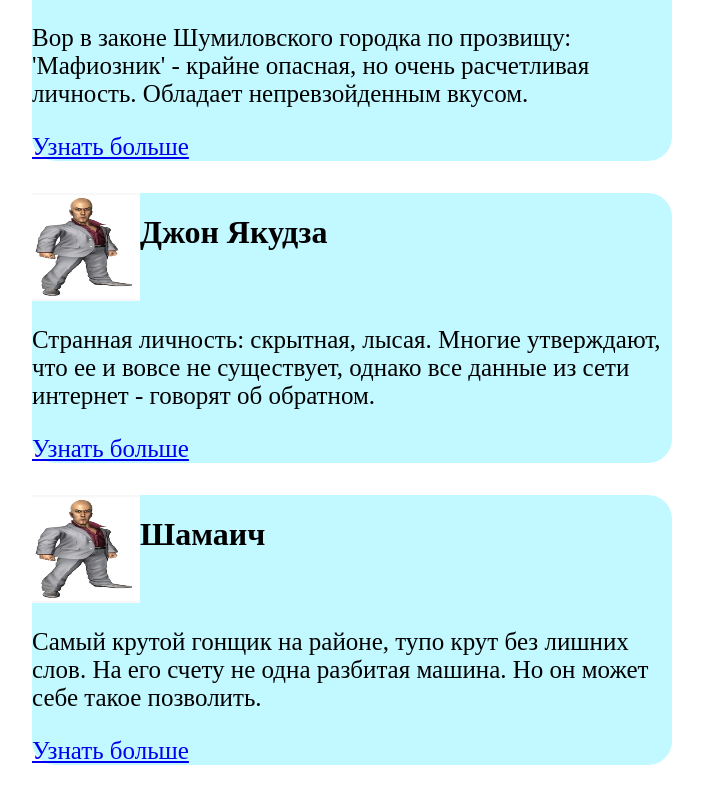
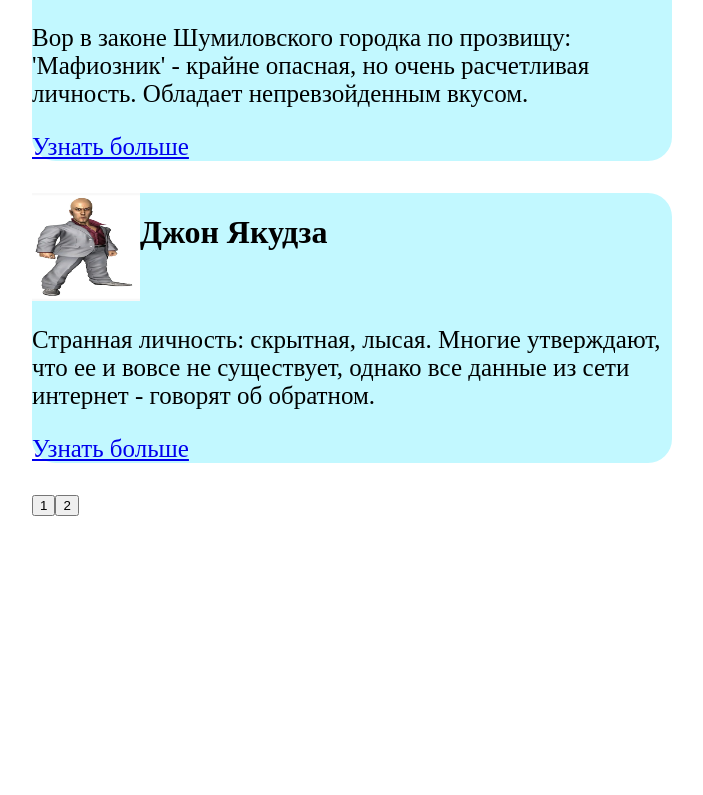
Before and after one commit to AquiTora/hall-of-mem, a Next.js app: page / in a window 1280 px wide. Shown: the part 711-1506 px from the top of the page, without its empty margins (288-991 px from the left). After the commit the page ends 1235 px from the top, so only its background shows below. Built offline with nearby package versions, Linux system fonts and the light colour scheme.

Commit message:
simple pagination complete

```diff
--- a/Service/PageServiсe.jsx
+++ b/Service/PageServiсe.jsx
@@ -32,8 +32,8 @@ let personAPI = {
             key: 5,
             id: "Lonk",
             title: "Лонк",
-            content: "Неизвестный брат близнец небезызвестного Линка. Очень на него похож, однако только внешне. Внутренне не отличается особым умом и сообразительностью.",
-            photos: ["/jpg/test1.jpg", "/jpg/test2.jpg", "/jpg/test3.jpeg"]
+            content: "Неизвестный брат близнец небезызвестного Линка. Очень на него похож, однако только внешне. Внутренне не отличается особым умом и сообразительностью. Родом из Пенсильвании",
+            photos: ["/png/lonk.png", "/jpg/test2.jpg", "/jpg/test3.jpeg"]
         },
         {
             key: 6,
--- a/components/Cards/Cards.jsx
+++ b/components/Cards/Cards.jsx
@@ -1,35 +1,68 @@
 import styles from "./Cards.module.scss";
 import Image from "next/image";
 import Link from "next/link";
+import { useState, useEffect } from "react";
+import Pagination from '../Pagination/Pagination';
 
-const Cards = ({ cards }) => {
+const CardsOnPage = ({ index, pageSize, cards }) => {
+    let pageCards = [];
+    console.log('chota')
+
+    for (let i = 0; i < pageSize; i++) {
+        pageCards.push(cards[i + index])
+    }
+
     return (
-        <div className={styles.cards}>
-            {cards.map((item) => {
+        <>
+            {pageCards.map((card) => {
                 return (
                     <div className={styles.card}>
                         <div className={styles.card__title}>
                             <Image
-                                src={item.photos[0]}
+                                src={card.photos[0]}
                                 height={108}
                                 width={108}
                                 alt='photo'
                             />
-                            <h1>{item.title}</h1>
+                            <h1>{card.title}</h1>
                         </div>
 
                         <div className={styles.card__content}>
-                            <p>{item.content}</p>
+                            <p>{card.content}</p>
                             <Link
-                                href={`/card/${item.id}`}
+                                href={`/card/${card.id}`}
                             >
                                 Узнать больше
                             </Link>
                         </div>
-
                     </div>
                 )
             })}
+        </>
+    )
+}
+
+const Cards = ({ cards }) => {
+    // Указывает на то, сколько карточек будет на одной странице
+    const pageSize = 3;
+    const [currentPage, setCurrentPage] = useState(1);
+    const [pageIndex, setPageIndex] = useState(0);
+
+    return (
+        <div className={styles.cards}>
+            <CardsOnPage
+                index={pageIndex}
+                pageSize={pageSize}
+                cards={cards}
+            />
+            <Pagination
+                pageSize={pageSize}
+                currentPage={currentPage}
+                setCurrentPage={setCurrentPage}
+                pageIndex={pageIndex}
+                setPageIndex={setPageIndex}
+                cardsSize={cards.length}
+            />
         </div>
     )
 }
--- /dev/null
+++ b/components/Pagination/Pagination.jsx
@@ -0,0 +1,53 @@
+import styles from './Pagination.module.scss';
+
+const Pagination = ({ pageSize, currentPage, setCurrentPage, pageIndex, setPageIndex, cardsSize }) => {
+    let pageNumb = Math.ceil(cardsSize / pageSize);
+
+    function handleChangePageUp(currentPage, pageIndex) {
+        setCurrentPage(currentPage + 1);
+        setPageIndex(pageIndex + 3);
+    }
+
+    function handleChangePageDown(currentPage, pageIndex) {
+        setCurrentPage(currentPage - 1);
+        setPageIndex(pageIndex - 3);
+    }
+
+    if (currentPage === 1) {
+        return (
+            <div>
+                <button>{currentPage}</button>
+                <button
+                    onClick={() => {
+                        handleChangePageUp(currentPage, pageIndex)
+                    }}
+                >
+                    {currentPage + 1}
+                </button>
+            </div>
+        )
+    } else if (currentPage === pageNumb) {
+        return (
+            <div>
+                <button
+                    onClick={() => {
+                        handleChangePageDown(currentPage, pageIndex)
+                    }}
+                >
+                    {currentPage - 1}
+                </button>
+                <button>{currentPage}</button>
+            </div>
+        )
+    } else {
+        return (
+            <div>
+                <button>{currentPage - 1}</button>
+                <button>{currentPage}</button>
+                <button>{currentPage + 1}</button>
+            </div>
+        )
+    }
+};
+
+export default Pagination;
--- a/pages/card/[id].jsx
+++ b/pages/card/[id].jsx
@@ -11,7 +11,7 @@ export async function getStaticPaths() {
     }
 }
 
-export async function getStaticProps( {params }) {
+export async function getStaticProps({ params }) {
     const postData = await getPersonData(params.id);
 
     console.log('postData', postData);
```
Also changed, not shown: pages/index.jsx (+7 -0 lines), components/Pagination/Pagination.module.scss (added), public/png/lonk.png (added).
